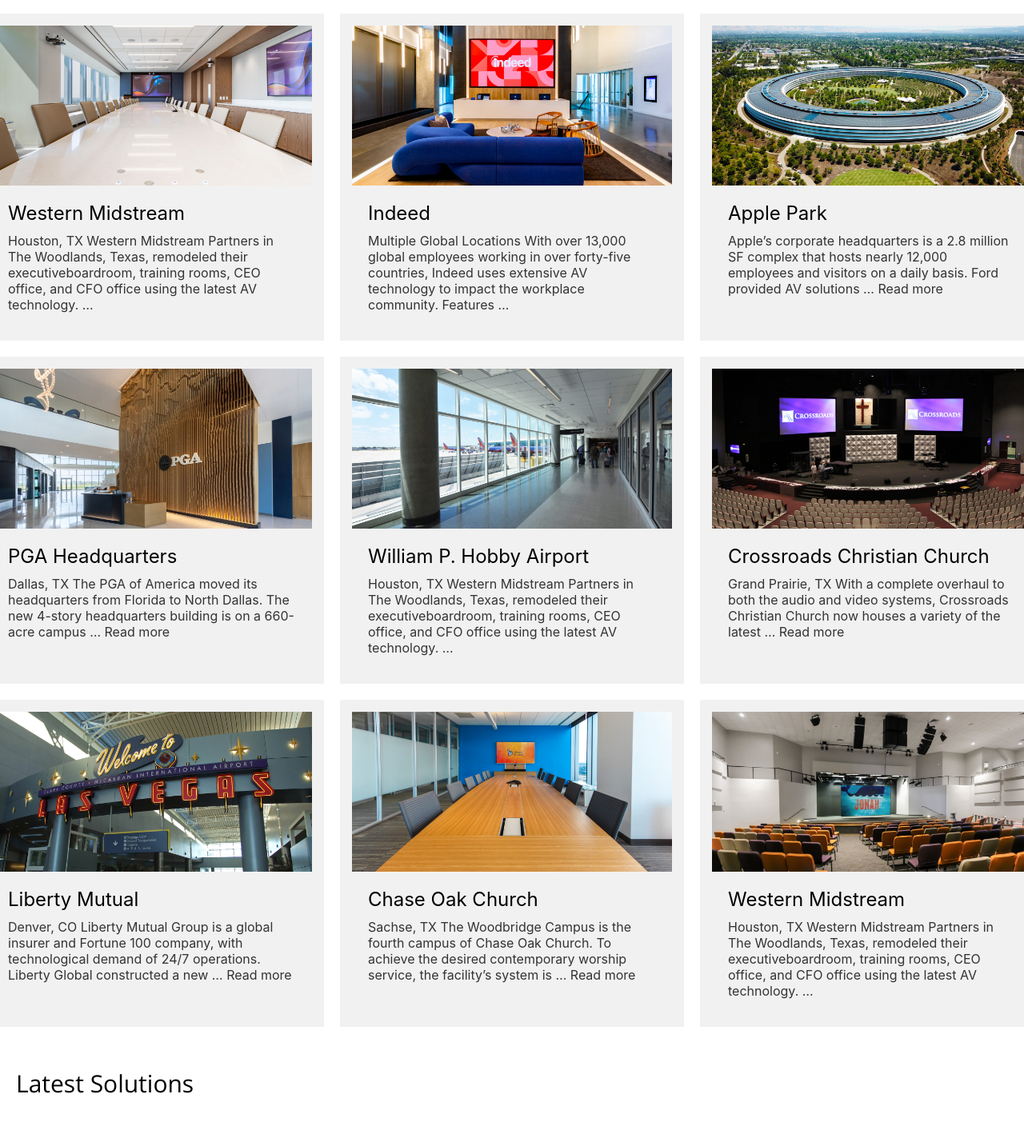
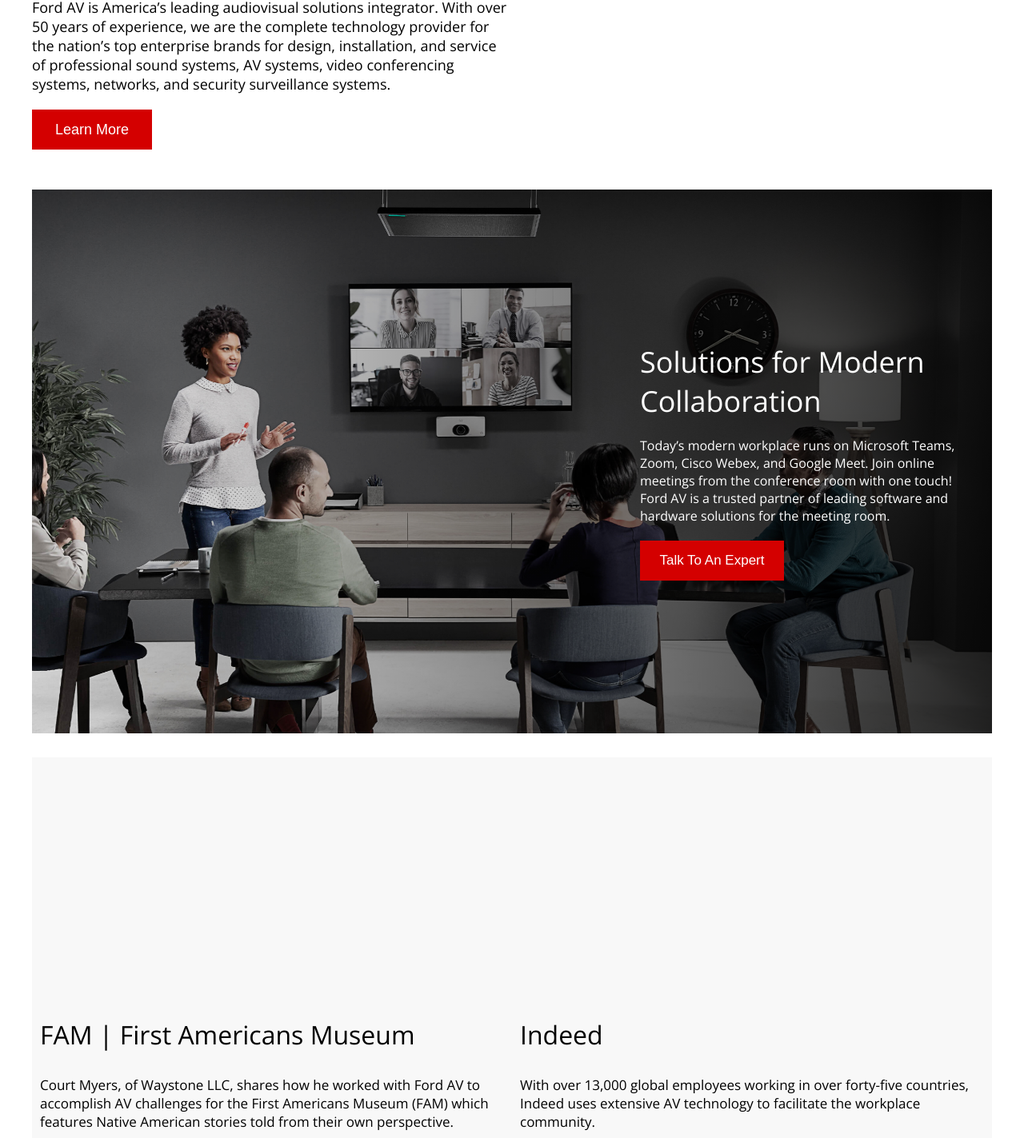
Before and after one commit to vishaalupot/AesthetixV2, a React (Create React App) app: page / in a window 1280 px wide. Shown: the part 114-1537 px from the top of the page at 80% size. Built offline with nearby package versions, Linux system fonts and the light colour scheme.

Commit message:
Spacing in About us

```diff
--- a/src/App.css
+++ b/src/App.css
@@ -1,5 +1,10 @@
 .App {
   text-align: center;
+}
+
+body{
+  padding-left: 20px;  /* Adjust the value as needed */
+  padding-right: 20px; /* Adjust the value as needed */
 }
 
 .App-logo {
--- /dev/null
+++ b/src/components/AboutUs/About.css
@@ -0,0 +1,150 @@
+.equal-padding {
+    padding-left: 20px;  /* Adjust the value as needed */
+    padding-right: 20px; /* Adjust the value as needed */
+}
+
+.heading{
+    padding: 0px 0px !important;
+    font-family: "Open Sans", sans-serif;
+    font-optical-sizing: auto;
+    font-size: 30px;
+}
+
+.AboutText{
+    padding: 20px 0px;
+    font-family: "Open Sans", sans-serif;
+    font-optical-sizing: auto;
+    font-size: 18px;
+}
+
+.learn-btn {
+    background-color: #d40000;
+    color: #ffffff;
+    padding: 10px 20px;
+    border: none;
+    cursor: pointer;
+    width: 150px;
+    height: 50px;
+    border-style: groove;
+    border: 3px solid #d40000;
+    font-size: 18px;
+}
+
+.learn-btn:hover {
+    background-color: #ffffff;
+    color: #d40000;
+    transition-duration: 0.25s;
+}
+
+.Abtus{
+    padding: 50px 0px;
+}
+
+.AbtusText{
+    width: 600px;
+}
+
+.ConfImage{
+    background-image: url('../../assets/conference.jpg');
+    background-repeat: no-repeat;
+    background-size: cover;
+    width: 100%;
+    height: 85vh;
+
+    position: relative;
+}
+
+.confText{
+  padding: 0px 40px;
+   width: 400px;
+   color: #ffffff;
+}
+
+.confHead{
+    font-size: 36px;
+    font-family: "Open Sans", sans-serif;
+}
+
+.confPara{
+    font-size: 16px;
+    font-family: "Open Sans", sans-serif;
+    padding: 20px 0px ;
+}
+
+.overlay {
+    position: absolute;
+    top: 0;
+    left: 0;
+    width: 100%;
+    height: 100%;
+    background: linear-gradient(to left, rgba(0, 0, 0, 0.849) 0%, rgba(0, 0, 0, 0) 100%); /* Gradient tint */
+    display: flex;
+    justify-content: center;
+    align-items: flex-end;
+    flex-direction: column;
+}
+
+
+.talk-btn{
+    background-color: #d40000;
+    color: #ffffff;
+    padding: 10px 20px;
+    border: none;
+    cursor: pointer;
+    width: 180px;
+    height: 50px;
+    border-style: groove;
+    border: 3px solid #d40000;
+    font-size: 17px;
+    white-space: nowrap;
+}
+
+.talk-btn:hover {
+    background-color: #ffffff;
+    color: #d40000;
+    transition-duration: 0.25s;
+}
+
+.VideoDesc{
+    background-color: #f8f8f8;
+    width: max-content;
+    display: flex;
+    flex-direction: ROW;
+    width: 100%;
+    margin: 30px 0px ;
+}
+
+.Card1{
+    height: 100%;
+    background-color: #f8f8f8;
+    width: 100%;
+    display: flex;
+    flex-direction: column;
+    padding: 10px;
+}
+
+.mainVideo{
+    height: 300px;
+    width: 100%;
+}
+
+.mainText{
+    display: flex;
+    flex-direction: column;
+    justify-content: flex-end;
+    align-items: flex-start;
+    width: 100%;
+}
+
+.videoHeading{
+    font-family: "Open Sans", sans-serif;
+    font-size: 32px;
+    padding: 15px 0px;
+}
+
+.videoText{
+    font-family: "Open Sans", sans-serif;
+    font-size: 17px;
+    padding: 15px 0px;
+    width: 100%;
+}
--- /dev/null
+++ b/src/components/AboutUs/About.js
@@ -0,0 +1,71 @@
+import './About.css';
+
+const About = () => {
+  return (
+    <div className='flex justify-center equal-padding'>
+      <div className='Abtus'>
+      <div className='AbtusText'>
+      <div className='heading'>
+            About Us
+        </div>
+        <div className='AboutText'>
+        Ford AV is America’s leading audiovisual solutions integrator.  With over 50 years of experience, we are the complete technology provider for the nation’s top enterprise brands for design, installation, and service of professional sound systems, AV systems, video conferencing systems, networks, and security surveillance systems.
+        </div>
+        <button type="submit" class="learn-btn">Learn More</button>
+      </div>
+      <div className='AbtusImage'>
+
+      </div>
+      </div>
+      <div className='ConfImage'>
+      <div class="overlay">
+        <div className='confText'>
+          <div className='confHead'>
+          Solutions for Modern Collaboration
+          </div>
+          <div className='confPara'>
+          Today’s modern workplace runs on Microsoft Teams, Zoom, Cisco Webex, and Google Meet. Join online meetings from the conference room with one touch! Ford AV is a trusted partner of leading software and hardware solutions for the meeting room.
+          </div>
+          <button type="submit" class="talk-btn">Talk To An Expert</button>
+        </div>
+      </div>
+      </div>
+
+      <div className='VideoDesc'>
+
+        <div className='Card1'>
+          <div className='mainVideo'>
+
+          </div>
+          <div className='mainText'>
+            <div className='videoHeading'>
+            FAM | First Americans Museum
+            </div>
+            <div className='videoText'>
+            Court Myers, of Waystone LLC, shares how he worked with Ford AV to accomplish AV challenges for the First Americans Museum (FAM) which features Native American stories told from their own perspective.
+            </div>
+            <button type="submit" class="learn-btn">Learn More</button>
+          </div>
+
+        </div>
+        <div className='Card1'>
+          <div className='mainVideo'>
+
+          </div>
+          <div className='mainText'>
+            <div className='videoHeading'>
+            Indeed
+            </div>
+            <div className='videoText'>
+            With over 13,000 global employees working in over forty-five countries, Indeed uses extensive AV technology to facilitate the workplace community.
+            </div>
+            <button type="submit" class="learn-btn">Learn More</button>
+          </div>
+
+        </div>
+      </div>
+    </div>
+  );
+}
+
+export default About;
--- a/src/components/Partner/Partner.css
+++ b/src/components/Partner/Partner.css
@@ -3,15 +3,16 @@
 
 
 .heading1{
-    padding: 40px 0px;
+    padding:  30px 0px;
     font-family: "Open Sans", sans-serif;
     font-optical-sizing: auto;
     font-size: 30px;
 }
-.equal-padding {
-    padding-left: 20px;  /* Adjust the value as needed */
-    padding-right: 20px; /* Adjust the value as needed */
-}
+
+/* .equal-padding {
+    padding-left: 20px;
+    padding-right: 20px;
+} */
 
 .partnerImages{
     height: 70px;
--- a/src/index.js
+++ b/src/index.js
@@ -2,6 +2,7 @@ import React from 'react';
 import ReactDOM from 'react-dom/client';
 import './index.css';
 import App from './App';
+import AboutUs from './components/AboutUs/About';
 import Partners from './components/Partner/Partners';
 import Footer from './components/Footer/Footers';
 import reportWebVitals from './reportWebVitals';
@@ -10,6 +11,7 @@ const root = ReactDOM.createRoot(document.getElementById('root'));
 root.render(
   <React.StrictMode>
     {/* <App /> */}
+    <AboutUs />
     <Partners />
     <Footer />
   </React.StrictMode>
```
Also changed, not shown: src/assets/conference.jpg (added), src/components/AboutUs/AboutUs.css (deleted), src/components/AboutUs/AboutUs.js (deleted).
